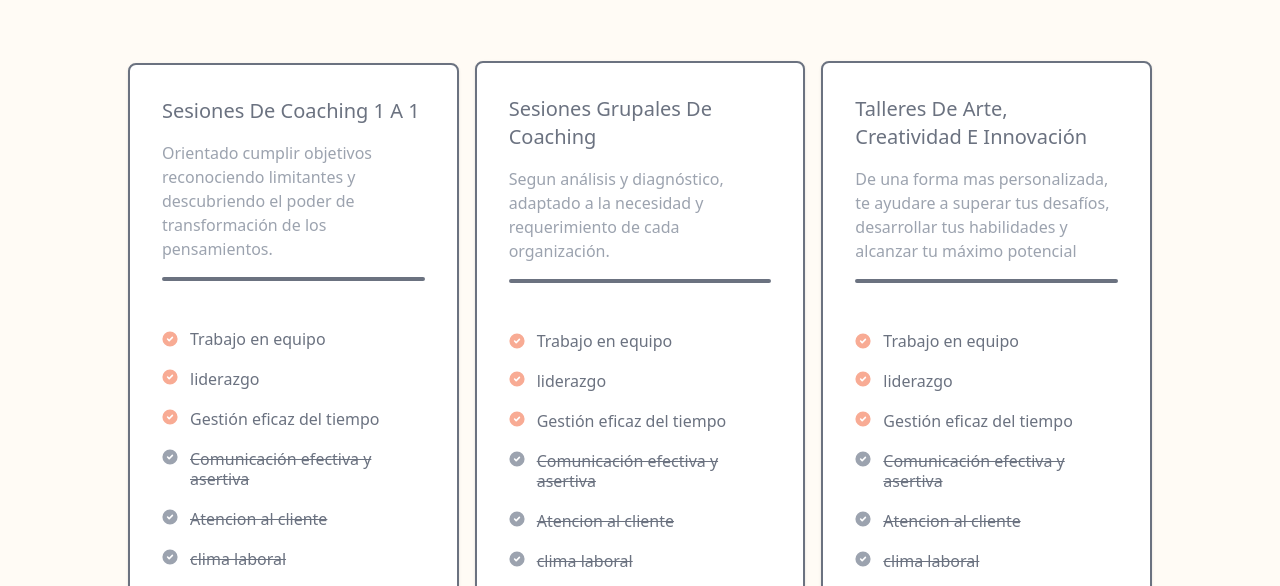
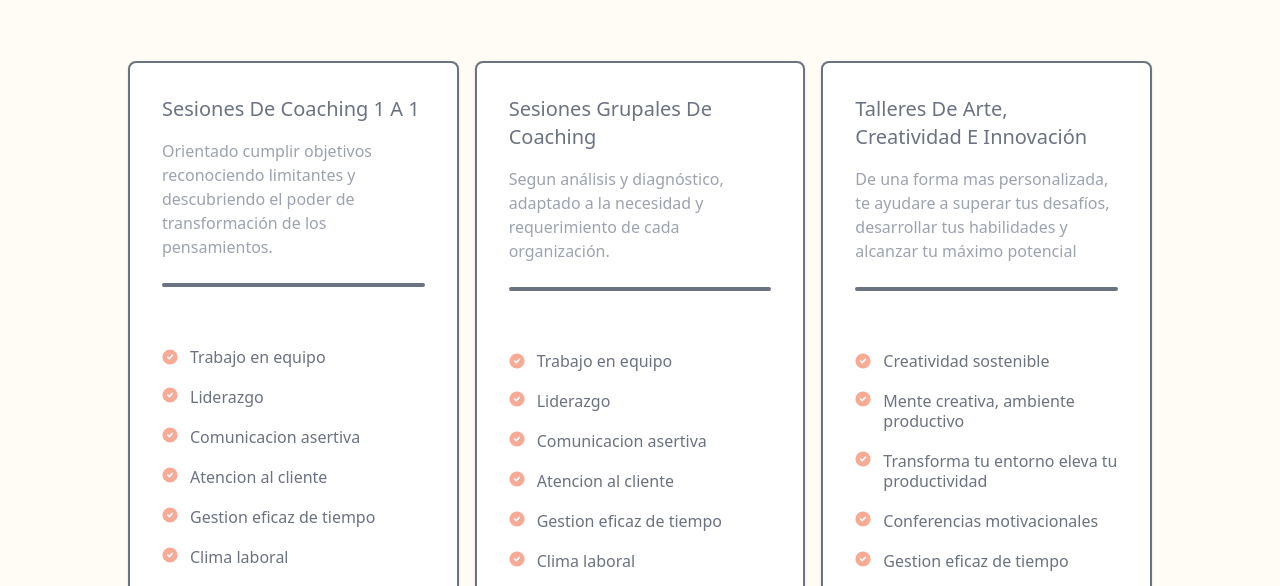
Before and after one commit to MarlonDevs/ximena-portfolio, an Astro site: page /services in a window 1280 px wide. Shown: the part 354-940 px from the top of the page. Built offline with nearby package versions, Linux system fonts and the light colour scheme; Astro itself is replaced by a stand-in of ours.

Commit message:
news changes in website, improvements for ximena

```diff
--- a/src/components/CardServices.astro
+++ b/src/components/CardServices.astro
@@ -9,10 +9,12 @@ const cardItem = [
     price: "49",
     list: [
         {
-            itemOne: "ho",
-            itemTwo: "ho",
-            itemThree: "ho",
-            itemFour: "ho",
+          itemOne: "Trabajo en equipo",
+          itemTwo: "Liderazgo",
+          itemThree: "Comunicacion asertiva",
+          itemFour: "Atencion al cliente",
+          itemFive: "Gestion eficaz de tiempo",
+          itemSix: "Clima laboral",
         }
     ],
   },
@@ -23,10 +25,12 @@ const cardItem = [
     price: "49",
     list: [
         {
-            itemOne: "pan",
-            itemTwo: "pan",
-            itemThree: "pan",
-            itemFour: "pan",
+          itemOne: "Trabajo en equipo",
+          itemTwo: "Liderazgo",
+          itemThree: "Comunicacion asertiva",
+          itemFour: "Atencion al cliente",
+          itemFive: "Gestion eficaz de tiempo",
+          itemSix: "Clima laboral",
         }
     ],
   },
@@ -36,47 +40,26 @@ const cardItem = [
     price: "200",
     list: [
         {
-            itemOne: "Creatividad sostenible: Motivación y productividad en un entorno de bienestar emocional.",
-            itemTwo: "Mente creativa, ambiente productivo: herramientas para un equilibrio emocional en el trabajo.",
-            itemThree: "Transforma tu entorno eleva tu productividad: creatividad y bienestar en un ambiente laboral",
-            itemFour: "hola",
+          itemOne: "Creatividad sostenible",
+          itemTwo: "Mente creativa, ambiente productivo",
+          itemThree: "Transforma tu entorno eleva tu productividad",
+          itemFour: "Conferencias motivacionales",
+          itemFive: "Gestion eficaz de tiempo",
+          itemSix: "Clima laboral",
         }
     ],
   },
 ];
 
-const list = [
-  {
-    itemOne: "Trabajo en equipo",
-    itemTwo: "liderazgo",
-    itemThree: "Gestión eficaz del tiempo",
-    itemFour: "Comunicación efectiva y asertiva",
-    itemFive: "Atencion al cliente",
-    itemSix: "clima laboral",
-  },
-  {
-    itemOne: "Trabajo en equipo",
-    itemTwo: "liderazgo",
-    itemThree: "comunicacion asertiva",
-    itemFour: "atencion al cliente",
-    itemFive: "gestion eficaz de tiempo",
-    itemSix: "clima laboral",
-  },
-  {
-    itemOne: "Creatividad sostenible: Motivación y productividad en un entorno de bienestar emocional.",
-    itemTwo: "Mente creativa, ambiente productivo: herramientas para un equilibrio emocional en el trabajo.",
-    itemThree: "Transforma tu entorno eleva tu productividad: creatividad y bienestar en un ambiente laboral",
-  },
-];
 ---
 
-<article class="grid md:grid-cols-3 items-center justify-center gap-4 m-auto">
+<article class="grid md:grid-cols-3 items-start justify-center gap-4 m-auto">
   {
-    cardItem.map((link) => (
-      <div class="w-full max-w-sm p-4 bg-white border-2 border-gray-500 rounded-lg shadow sm:p-8">
-        <h5 class="mb-4 text-xl font-medium text-gray-500 capitalize">
+    cardItem.map((link) =>  (
+      <div class="grid auto-rows-auto w-full max-w-sm p-4 bg-white border-2 border-gray-500 rounded-lg shadow sm:p-8">
+        <h2 class="mb-4 text-xl font-medium text-gray-500 capitalize">
           {link.title}
-        </h5>
+        </h2>
         <h3 class="mb-4 text-md font-light text-gray-400 text-pretty">
           {link.description}
         </h3>
@@ -88,8 +71,8 @@ const list = [
           <span class="ms-1 text-xl font-normal text-gray-500">/month</span>
         </div> -->
         <hr class="mt-2 mb-12 border-2 border-gray-500 rounded" />
-        <ul role="list" class="space-y-5 my-7">
-          {list.map((items) => (
+        <ul role="list" class="space-y-5 mb-7 mt-3">
+          {link.list.map(({ itemOne, itemTwo, itemThree, itemFour, itemFive, itemSix}) => (
             <li class="flex items-center">
               <svg
                 class="flex-shrink-0 w-4 h-4 text-[var(--clr-two)]"
@@ -101,7 +84,7 @@ const list = [
                 <path d="M10 .5a9.5 9.5 0 1 0 9.5 9.5A9.51 9.51 0 0 0 10 .5Zm3.707 8.207-4 4a1 1 0 0 1-1.414 0l-2-2a1 1 0 0 1 1.414-1.414L9 10.586l3.293-3.293a1 1 0 0 1 1.414 1.414Z" />
               </svg>
               <span class="text-base font-normal leading-tight text-gray-500 dark:text-gray-400 ms-3">
-                {items.itemOne}
+                {itemOne}
               </span>
             </li>
             <li class="flex">
@@ -115,7 +98,7 @@ const list = [
               <path d="M10 .5a9.5 9.5 0 1 0 9.5 9.5A9.51 9.51 0 0 0 10 .5Zm3.707 8.207-4 4a1 1 0 0 1-1.414 0l-2-2a1 1 0 0 1 1.414-1.414L9 10.586l3.293-3.293a1 1 0 0 1 1.414 1.414Z" />
             </svg>
             <span class="text-base font-normal leading-tight text-gray-500 dark:text-gray-400 ms-3">
-                {items.itemTwo}
+                {itemTwo}
             </span>
           </li>
           <li class="flex">
@@ -129,12 +112,12 @@ const list = [
               <path d="M10 .5a9.5 9.5 0 1 0 9.5 9.5A9.51 9.51 0 0 0 10 .5Zm3.707 8.207-4 4a1 1 0 0 1-1.414 0l-2-2a1 1 0 0 1 1.414-1.414L9 10.586l3.293-3.293a1 1 0 0 1 1.414 1.414Z" />
             </svg>
             <span class="text-base font-normal leading-tight text-gray-500 dark:text-gray-400 ms-3">
-                {items.itemThree}
+                {itemThree}
             </span>
           </li>
-          <li class="flex line-through decoration-gray-500">
+          <li class="flex">
             <svg
-              class="flex-shrink-0 w-4 h-4 text-gray-400 dark:text-gray-500"
+              class="flex-shrink-0 w-4 h-4 text-[var(--clr-two)]"
               aria-hidden="true"
               xmlns="http://www.w3.org/2000/svg"
               fill="currentColor"
@@ -142,13 +125,13 @@ const list = [
             >
               <path d="M10 .5a9.5 9.5 0 1 0 9.5 9.5A9.51 9.51 0 0 0 10 .5Zm3.707 8.207-4 4a1 1 0 0 1-1.414 0l-2-2a1 1 0 0 1 1.414-1.414L9 10.586l3.293-3.293a1 1 0 0 1 1.414 1.414Z" />
             </svg>
-            <span class="text-base font-normal leading-tight text-gray-500 ms-3">
-                {items.itemFour}
+            <span class="text-base font-normal leading-tight  text-gray-500 dark:text-gray-400 ms-3">
+                {itemFour}
             </span>
           </li>
-          <li class="flex line-through decoration-gray-500">
+          <li class="flex">
             <svg
-              class="flex-shrink-0 w-4 h-4 text-gray-400 dark:text-gray-500"
+              class="flex-shrink-0 w-4 h-4 text-[var(--clr-two)]"
               aria-hidden="true"
               xmlns="http://www.w3.org/2000/svg"
               fill="currentColor"
@@ -156,13 +139,13 @@ const list = [
             >
               <path d="M10 .5a9.5 9.5 0 1 0 9.5 9.5A9.51 9.51 0 0 0 10 .5Zm3.707 8.207-4 4a1 1 0 0 1-1.414 0l-2-2a1 1 0 0 1 1.414-1.414L9 10.586l3.293-3.293a1 1 0 0 1 1.414 1.414Z" />
             </svg>
-            <span class="text-base font-normal leading-tight text-gray-500 ms-3">
-                {items.itemFive}
+            <span class="text-base font-normal leading-tight text-gray-500 dark:text-gray-400 ms-3">
+                {itemFive}
             </span>
           </li>
-          <li class="flex line-through decoration-gray-500">
+          <li class="flex">
             <svg
-              class="flex-shrink-0 w-4 h-4 text-gray-400 dark:text-gray-500"
+              class="flex-shrink-0 w-4 h-4 text-[var(--clr-two)]"
               aria-hidden="true"
               xmlns="http://www.w3.org/2000/svg"
               fill="currentColor"
@@ -170,8 +153,8 @@ const list = [
             >
               <path d="M10 .5a9.5 9.5 0 1 0 9.5 9.5A9.51 9.51 0 0 0 10 .5Zm3.707 8.207-4 4a1 1 0 0 1-1.414 0l-2-2a1 1 0 0 1 1.414-1.414L9 10.586l3.293-3.293a1 1 0 0 1 1.414 1.414Z" />
             </svg>
-            <span class="text-base font-normal leading-tight text-gray-500 ms-3">
-                {items.itemSix}
+            <span class="text-base font-normal leading-tight text-gray-500 dark:text-gray-400 ms-3">
+                {itemSix}
             </span>
           </li>
           ))}
```
